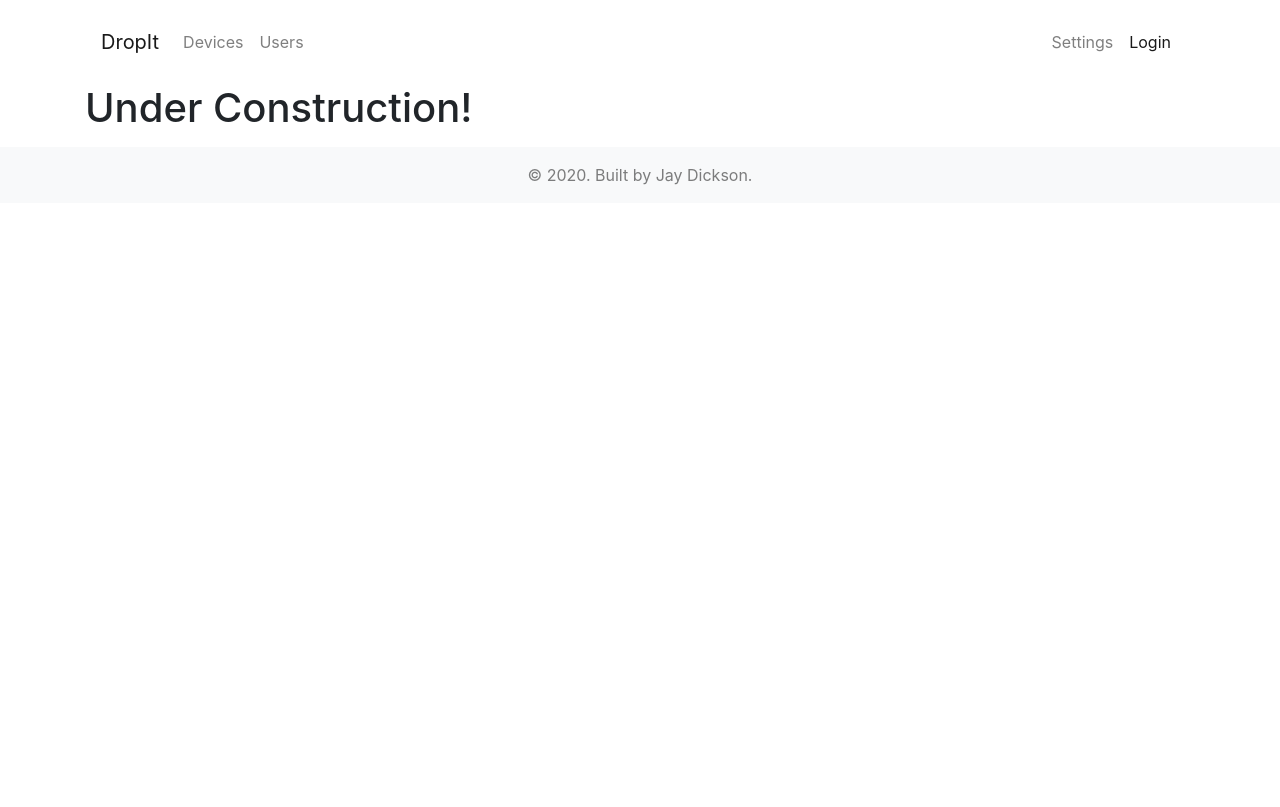
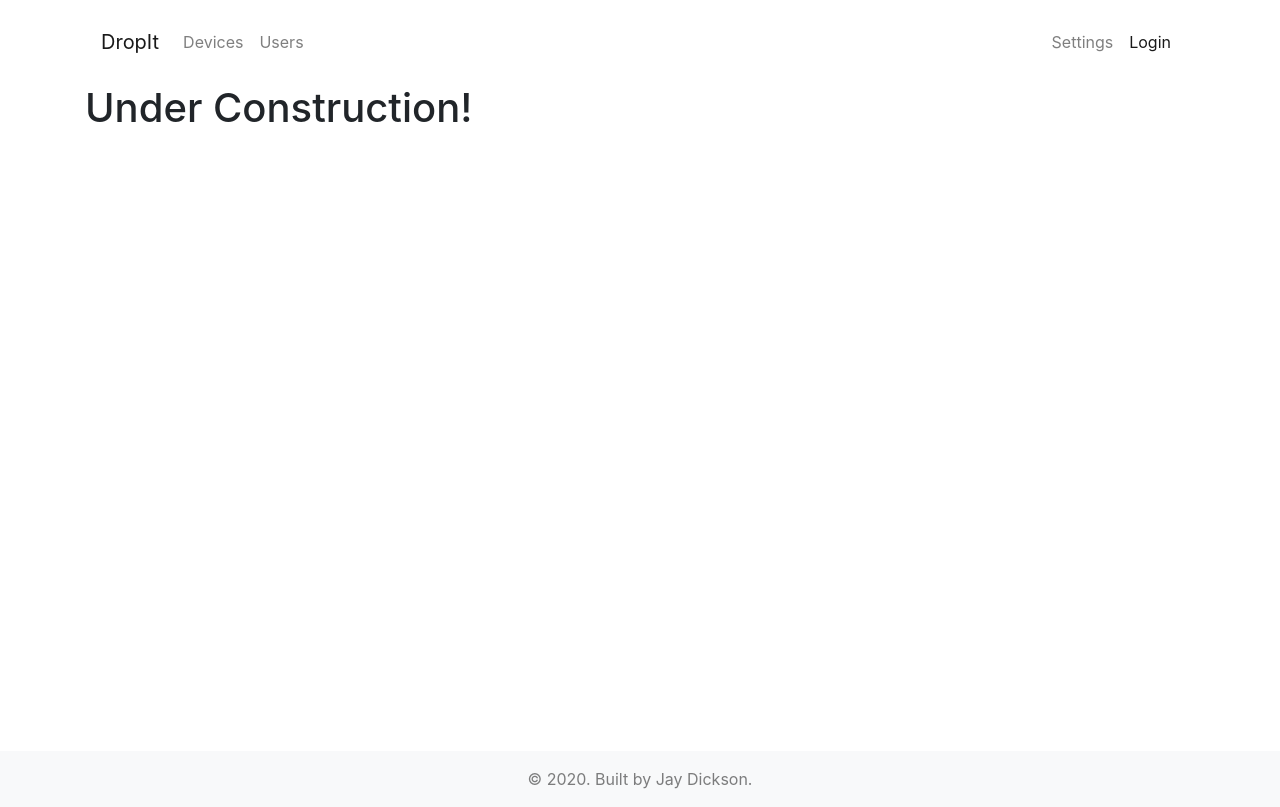
Before and after one commit to jaydickson02/DropIt, a Next.js app: page /login in a window 1280 px wide. Built offline with nearby package versions, Linux system fonts and the light colour scheme.

Commit message:
Adjusted minheight so footer sits at bottom of page

```diff
--- a/shared/layout.js
+++ b/shared/layout.js
@@ -22,7 +22,7 @@ let layout = (props) => {
     return(
         <div>
             <Head />
-            <Container>
+            <Container style={{minHeight: '92vh'}}>
             <Navbar activeLink={props.activeLink}/>
             {props.children}
             </Container>
```
